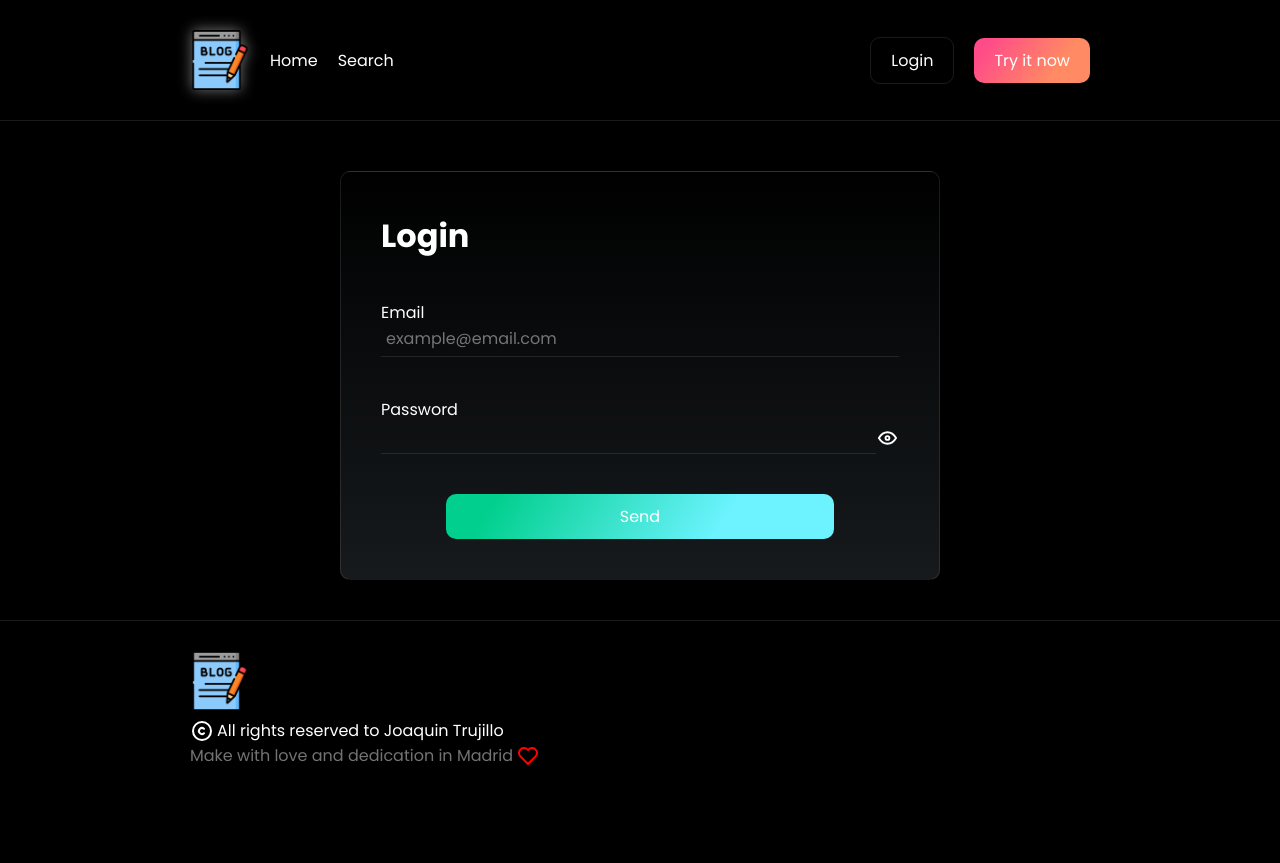
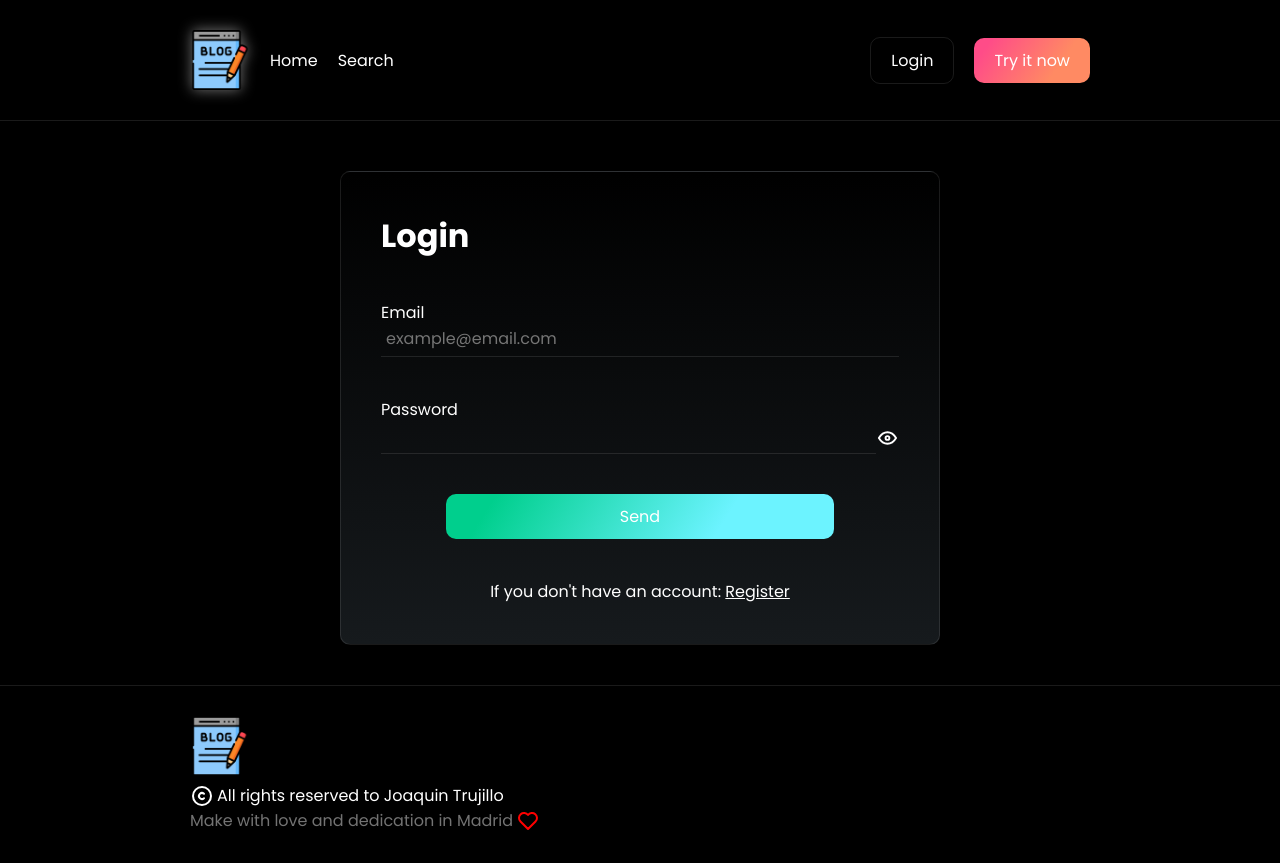
Before and after one commit to forjoa/blog, a React (Vite) app in the folder client/: page /login in a window 1280 px wide. Before the commit the page ends 800 px from the top, so only its background shows below. Built offline with nearby package versions, Linux system fonts and the light colour scheme.

Commit message:
add direct link to register

```diff
--- a/client/src/components/Login.tsx
+++ b/client/src/components/Login.tsx
@@ -3,6 +3,7 @@
 import { useState } from 'react'
 import { IconEye, IconEyeOff } from '@tabler/icons-react'
 import Footer from './Footer'
+import { Link } from 'react-router-dom'
 
 const Login = () => {
   const [email, setEmail] = useState<string>('')
@@ -49,6 +50,9 @@
           </div>
 
           <input type='submit' value='Send' className='login-submit' />
+          <p>
+            If you don't have an account: <Link to='/register'>Register</Link>
+          </p>
         </form>
       </div>
       <Footer />
```
